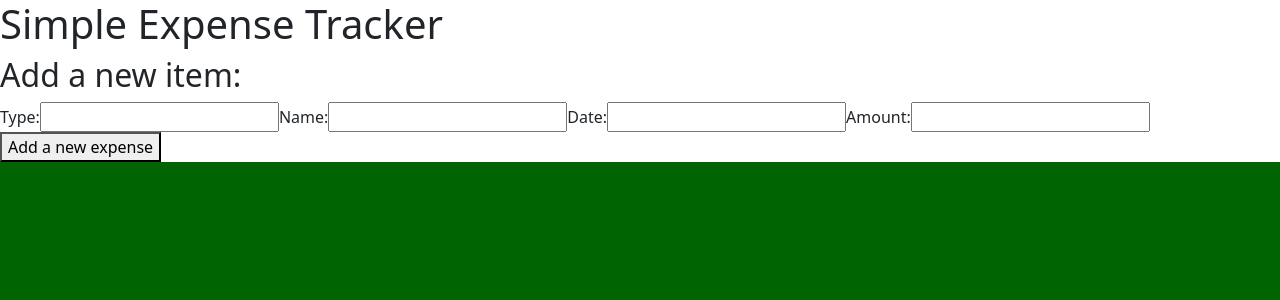
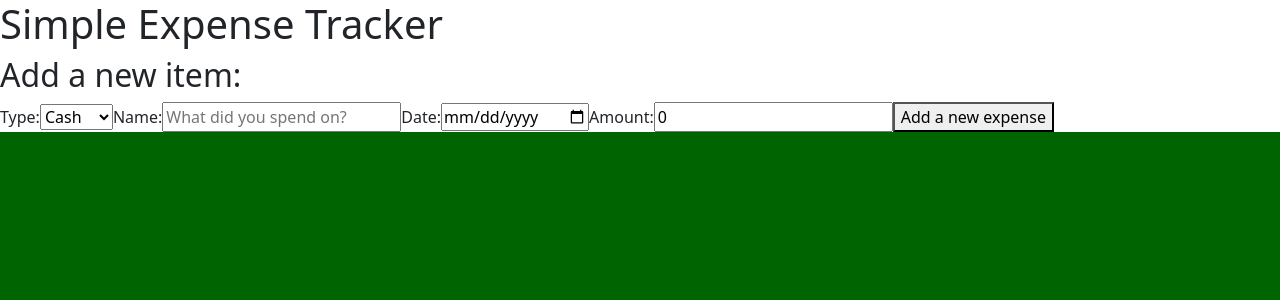
Before and after one commit to nomoneyrecord/Expense-Tracker-main, a React (Vite) app: page / in a window 1280 px wide. Shown: the top 300 px of the page. Built offline with nearby package versions, Linux system fonts and the light colour scheme.

Commit message:
All input fields and selectors are functional

```diff
--- a/src/App.jsx
+++ b/src/App.jsx
@@ -11,16 +11,21 @@ function App() {
     <h1 className="head">Simple Expense Tracker</h1>
     <h2 className="add-item">Add a new item:</h2>
       <label className="type-label">Type:
-        <input type="text" className="currency" />
+        <select name="tender" className="payment-type">
+          <option value="cash">Cash</option>
+          <option value="card">Card</option>
+          <option value="crypto">Crypto</option>
+          <option value="Other">Other</option>
+        </select>
       </label>
       <label className="name-label">Name:
-        <input type="text" className="expense" />
+        <input type="text" className="expense" placeholder="What did you spend on?"/>
       </label>
       <label className="date-label">Date:
-        <input type="text" className="date" />
+        <input type="date" className="date" />
       </label>
       <label className="amount-label">Amount:
-        <input type="text" className="amount" />
+        <input type="text" className="amount" value="0"/>
       </label>
       <button className="add-button">
         Add a new expense
```
